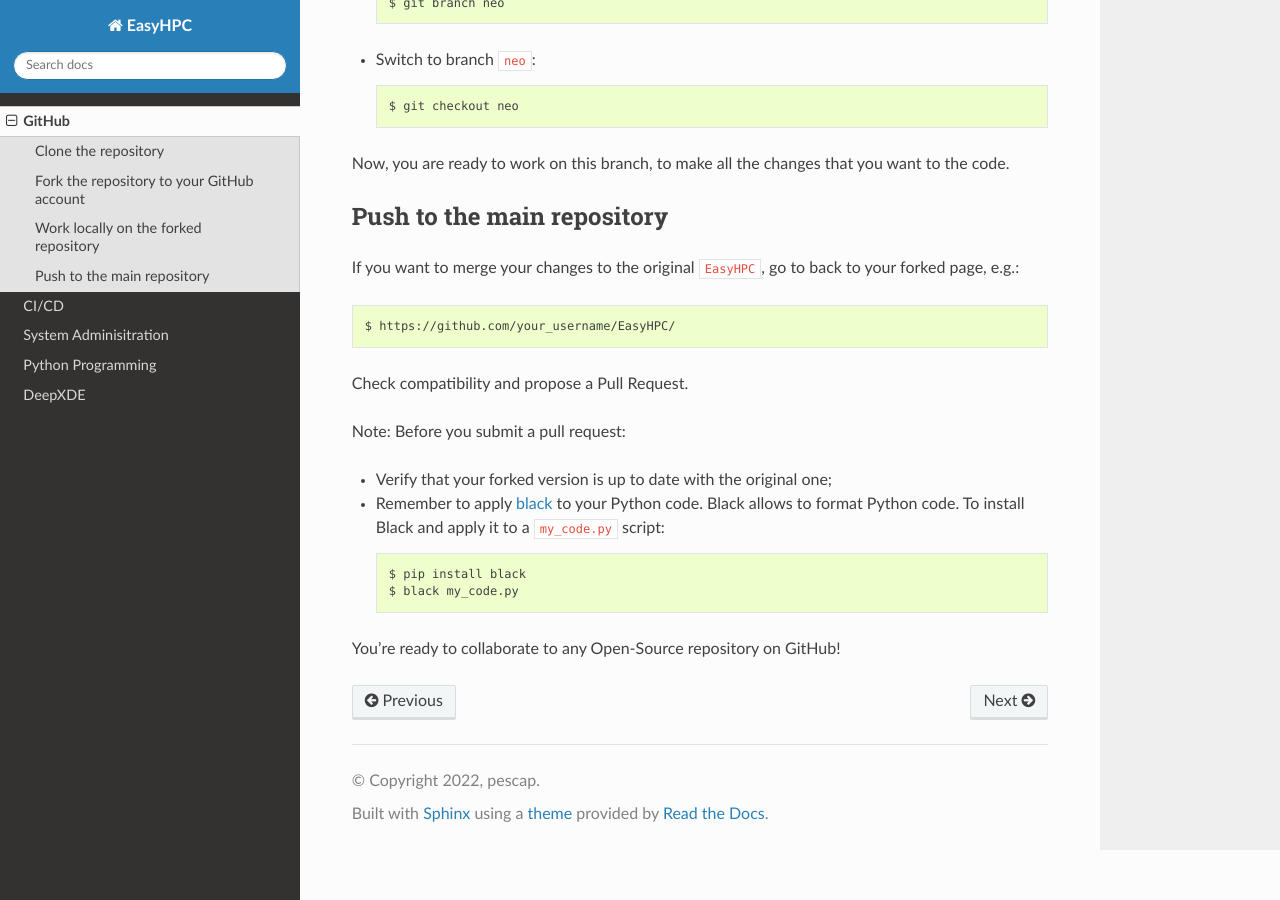
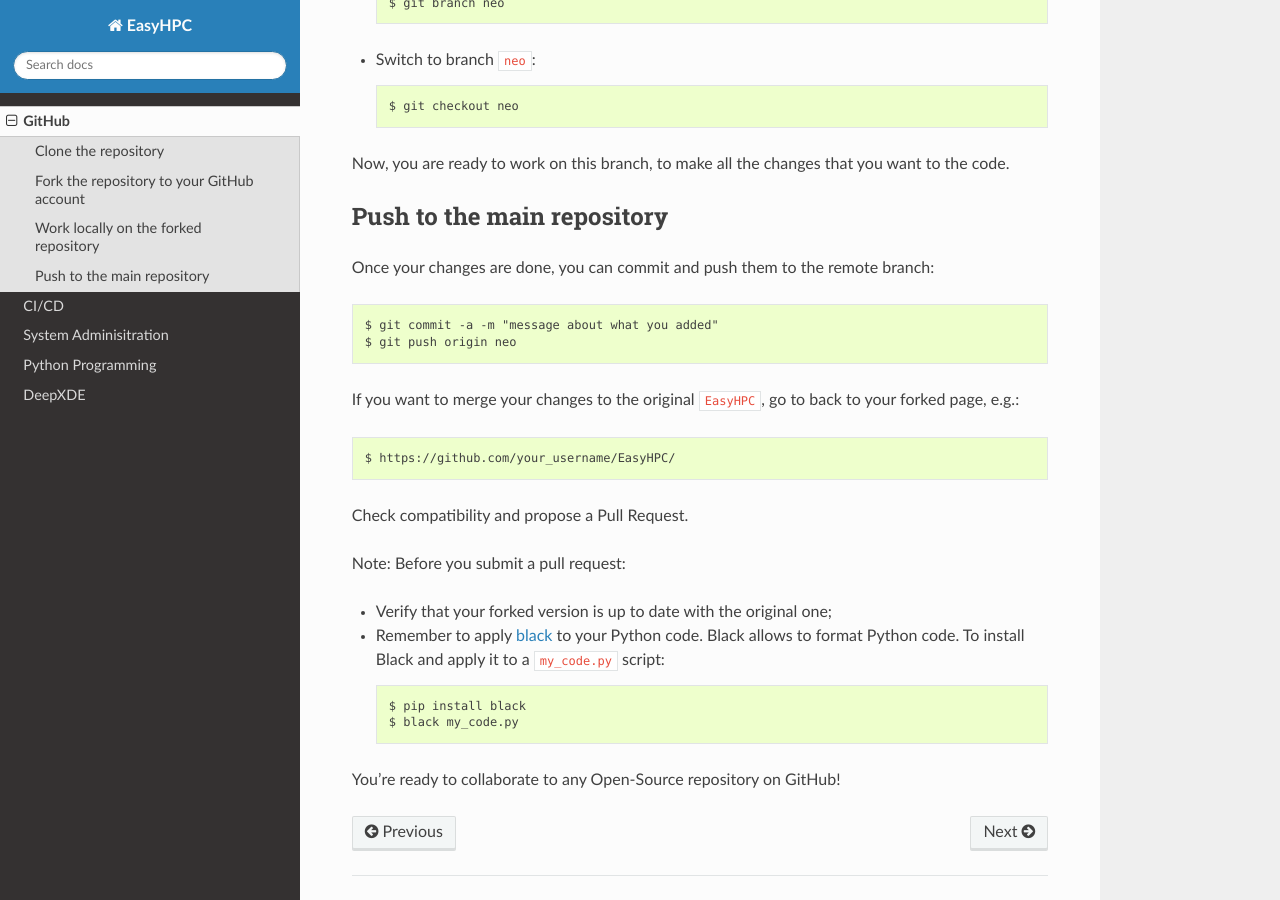
Before and after one commit to pescap/EasyHPC, a Sphinx documentation site: the page built from docs/source/github.rst, in a window 1280 px wide and 900 px high, scrolled down 944 px. Built offline with Sphinx 7.4.7 and the Read the Docs theme 2.0.0, drawn with Linux system fonts in a browser that asks for light colours.

Commit message:
minor change

```diff
--- a/docs/source/github.rst
+++ b/docs/source/github.rst
@@ -48,6 +48,11 @@ Now, you are ready to work on this branch, to make all the changes that you want
 Push to the main repository
 ---------------------------
 
+Once your changes are done, you can commit and push them to the remote branch: ::
+
+$ git commit -a -m "message about what you added"
+$ git push origin neo
+
 If you want to merge your changes to the original ``EasyHPC``, go to back to your forked page, e.g.: ::
 
  $ https://github.com/your_username/EasyHPC/
```
